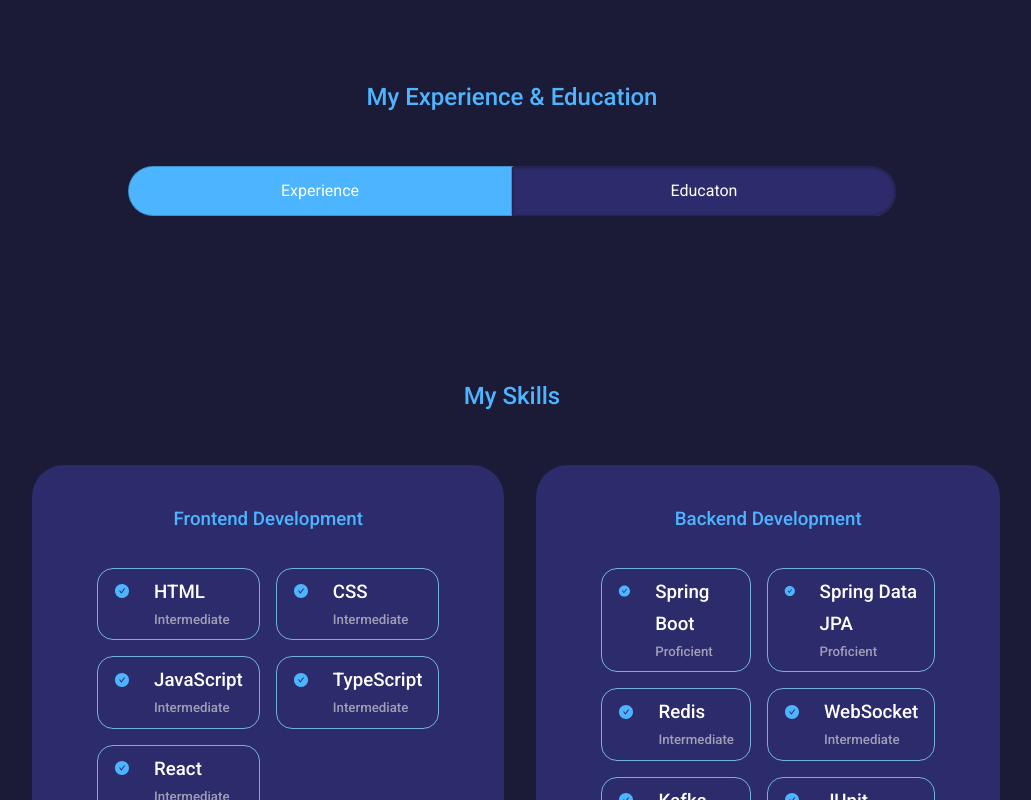
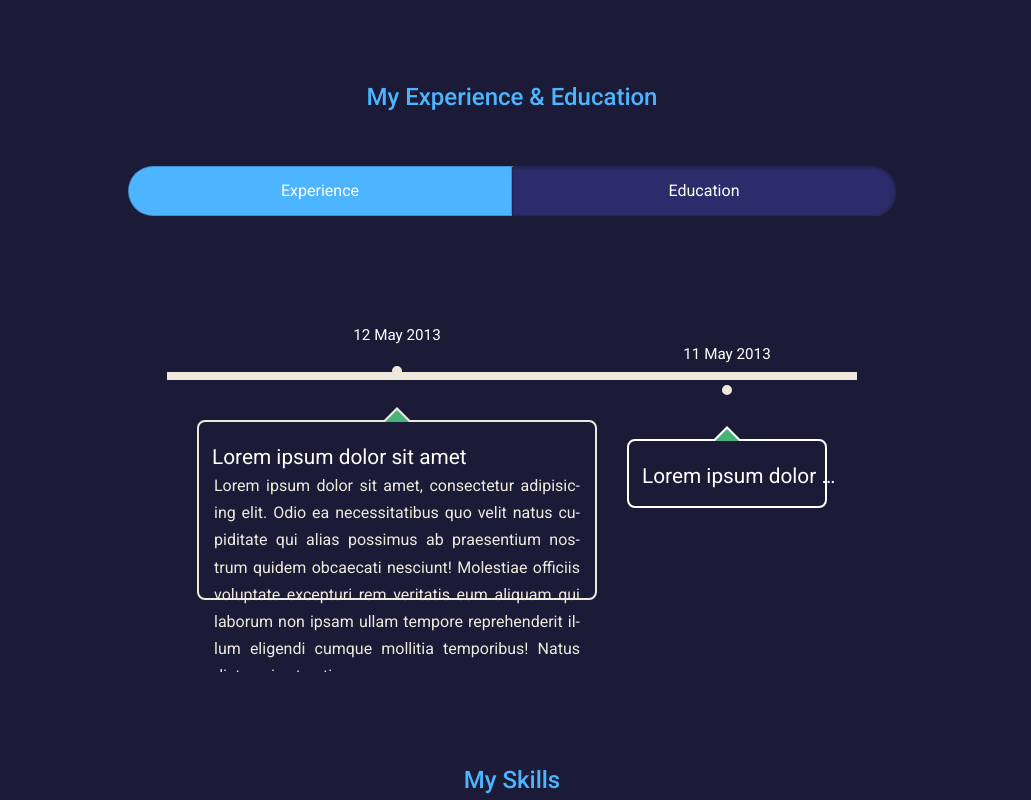
Before and after one commit to xiexixixi/yxhp, a React (Create React App) app: page / in a window 1280 px wide. Shown: the part 1633-2433 px from the top of the page, without its empty margins (128-1159 px from the left). Built offline with nearby package versions, Linux system fonts and the light colour scheme.

Commit message:
add new timeline component, not finished

```diff
--- a/src/components/experience/Experience.tsx
+++ b/src/components/experience/Experience.tsx
@@ -1,6 +1,7 @@
 import React, { useState } from 'react'
 // import './toggleswitch.css'
 import { styled } from 'styled-components';
+import Timeline from './timeline/Timeline';
 
 
 
@@ -32,8 +33,9 @@ const Experience: React.FC = () => {
           checked={!isChecked}
           onChange={handleToggle}
         />
-        <label htmlFor="radio-two">Educaton</label>
+        <label htmlFor="radio-two">Education</label>
       </ToggleSwitch>
+      <Timeline/>
 
 
     </section>
--- /dev/null
+++ b/src/components/experience/timeline/Timeline.tsx
@@ -0,0 +1,202 @@
+import React from 'react'
+// import './timeline.css'
+import { styled } from 'styled-components'
+
+
+
+
+
+const TimelineComponent = styled.div`
+    display: flex;
+    justify-content: center;
+
+ #timeline {
+   list-style: none;
+   margin: 120px 0 0;
+   padding: 0;
+   border-top: 8px solid #eee9dc;
+   display: table;
+   border-spacing: 30px 0;
+    li {
+     display: table-cell;
+     .relative {
+       position: relative;
+    }
+    }
+    p {
+     margin: 0 0 15px; }
+    }
+ .date {
+   text-align: center;
+   top: -55px;
+   left: 0;
+   right: 0;
+   font-size: 0.95em;
+   line-height: 20px;
+   position: absolute; }
+
+ .circle {
+   margin: 0 auto;
+   top: -14px;
+   left: 0;
+   right: 0;
+   width: 10px;
+   height: 10px;
+   background: #48b379;
+   border: 5px solid #eee9dc;
+   border-radius: 50%;
+   display: block;
+   position: absolute; }
+
+ .content {
+   width: 200px;
+   max-height: 0;
+   margin-top: 40px;
+   vertical-align: top;
+   padding: 50px 15px 15px;
+   transition: width 0.4s linear, max-height 0.4s linear;
+   border-width: 2px;
+   border-style: solid;
+   border-radius: 0.5em;
+   position: relative; }
+   .content:before, .content:after {
+     content: "";
+     width: 0;
+     height: 0;
+     border: solid transparent;
+     position: absolute;
+     pointer-events: none;
+     bottom: 100%; }
+   .content:before {
+     border-bottom-color: inherit;
+     border-width: 15px;
+     left: 50%;
+     margin-left: -15px; }
+   .content:after {
+     border-bottom-color: #48b379;
+     border-width: 12px;
+     left: 50%;
+     margin-left: -12px; }
+   .content p {
+     max-height: 0;
+     color: transparent;
+     text-align: justify;
+     word-break: break-word;
+     hyphens: auto;
+     overflow: hidden; }
+
+ label {
+   font-size: 1.3em;
+   position: absolute;
+   z-index: 100;
+   cursor: pointer;
+   width: 200px;
+   white-space: nowrap;
+   text-overflow: ellipsis;
+   overflow: hidden;
+   display: block;
+   top: 60px;
+   left: 15px; }
+
+ .radio {
+   display: none; }
+
+ .radio:checked + .relative label {
+   cursor: auto;
+   width: 400px;
+   transition: width 0.3s linear 0.2s; }
+
+ .radio:checked + .relative .circle {
+   background: #f98262; }
+
+ .radio:checked ~ .content {
+   max-height: 180px;
+   border-color: #eee9dc;
+   width: 400px; }
+   .radio:checked ~ .content p {
+     max-height: 200px;
+     color: #eee9dc;
+     transition: color 0.3s linear 0.3s; }
+
+
+@media screen and (max-width: 767px) {
+  #timeline {
+    margin-left: 0;
+    padding-left: 0;
+    border-left: none; }
+    #timeline li {
+      margin: 50px 0; }
+  label {
+    width: 85%;
+    font-size: 1.1em;
+    white-space: nowrap;
+    text-overflow: ellipsis;
+    overflow: hidden;
+    display: block;
+    transform: translateX(18px); }
+  .content {
+    padding-top: 45px;
+    border-color: #eee9dc; }
+    .content:before, .content:after {
+      border: solid transparent;
+      bottom: 100%; }
+    .content:before {
+      border-bottom-color: inherit;
+      border-width: 17px;
+      top: -16px;
+      left: 50px;
+      margin-left: -17px; }
+    .content:after {
+      border-bottom-color: #48b379;
+      border-width: 20px;
+      top: -20px;
+      left: 50px;
+      margin-left: -20px; }
+    .content p {
+      font-size: 0.9em;
+      line-height: 1.4; }
+  .circle, .date {
+    display: none; } }
+
+`
+
+function Timeline() {
+    return (
+        <TimelineComponent>
+            <ul id='timeline'>
+                <li className='work'>
+                    <input className='radio' id='work5' name='works' type='radio' defaultChecked />
+                    <div className="relative">
+                        <label htmlFor='work5'>Lorem ipsum dolor sit amet</label>
+                        <span className='date'>12 May 2013</span>
+                        <span className='circle'></span>
+                    </div>
+                    <div className='content'>
+                        <p>
+                            Lorem ipsum dolor sit amet, consectetur adipisicing elit. Odio ea necessitatibus quo velit natus cupiditate qui alias possimus ab praesentium nostrum quidem obcaecati nesciunt! Molestiae officiis voluptate excepturi rem veritatis eum aliquam qui laborum non ipsam ullam tempore reprehenderit illum eligendi cumque mollitia temporibus! Natus dicta qui est optio rerum.
+                        </p>
+                    </div>
+                </li>
+                <li className='work'>
+                    <input className='radio' id='work4' name='works' type='radio' />
+                    <div className="relative">
+                        <label htmlFor='work4'>Lorem ipsum dolor sit amet</label>
+                        <span className='date'>11 May 2013</span>
+                        <span className='circle'></span>
+                    </div>
+                    <div className='content'>
+                        <p>
+                            Lorem ipsum dolor sit amet, consectetur adipisicing elit. Odio ea necessitatibus quo velit natus cupiditate qui alias possimus ab praesentium nostrum quidem obcaecati nesciunt! Molestiae officiis voluptate excepturi rem veritatis eum aliquam qui laborum non ipsam ullam tempore reprehenderit illum eligendi cumque mollitia temporibus! Natus dicta qui est optio rerum.
+                        </p>
+                    </div>
+                </li>
+
+            </ul>
+
+
+
+        </TimelineComponent>
+    )
+}
+
+export default Timeline
--- /dev/null
+++ b/src/components/experience/timeline/timeline.css
@@ -0,0 +1,121 @@
+/* -------------------------------------
+ * For horizontal version, set the
+ * $vertical variable to false
+ * ------------------------------------- */
+/* -------------------------------------
+ * General Style
+ * ------------------------------------- */
+ @import url(https://fonts.googleapis.com/css?family=Noto+Sans);
+
+ /* -------------------------------------
+  * timeline
+  * ------------------------------------- */
+ #timeline {
+   list-style: none;
+   margin: 120px 0 0;
+   padding: 0;
+   border-top: 8px solid #eee9dc;
+   display: table;
+   border-spacing: 30px 0; }
+   #timeline li {
+     display: table-cell; }
+    #timeline li .relative {
+       position: relative; }
+   #timeline p {
+     margin: 0 0 15px; }
+
+ .date {
+   text-align: center;
+   top: -55px;
+   left: 0;
+   right: 0;
+   font-size: 0.95em;
+   line-height: 20px;
+   position: absolute; }
+
+ .circle {
+   margin: 0 auto;
+   top: -14px;
+   left: 0;
+   right: 0;
+   width: 10px;
+   height: 10px;
+   background: #48b379;
+   border: 5px solid #eee9dc;
+   border-radius: 50%;
+   display: block;
+   position: absolute; }
+
+ .content {
+   width: 200px;
+   max-height: 0;
+   margin-top: 40px;
+   vertical-align: top;
+   padding: 50px 15px 15px;
+   transition: width 0.4s linear, max-height 0.4s linear;
+   border-width: 2px;
+   border-style: solid;
+   border-radius: 0.5em;
+   position: relative; }
+   .content:before, .content:after {
+     content: "";
+     width: 0;
+     height: 0;
+     border: solid transparent;
+     position: absolute;
+     pointer-events: none;
+     bottom: 100%; }
+   .content:before {
+     border-bottom-color: inherit;
+     border-width: 15px;
+     left: 50%;
+     margin-left: -15px; }
+   .content:after {
+     border-bottom-color: #48b379;
+     border-width: 12px;
+     left: 50%;
+     margin-left: -12px; }
+   .content p {
+     max-height: 0;
+     color: transparent;
+     text-align: justify;
+     word-break: break-word;
+     hyphens: auto;
+     overflow: hidden; }
+
+ label {
+   font-size: 1.3em;
+   position: absolute;
+   z-index: 100;
+   cursor: pointer;
+   width: 200px;
+   white-space: nowrap;
+   text-overflow: ellipsis;
+   overflow: hidden;
+   display: block;
+   top: 60px;
+   left: 15px; }
+
+ .radio {
+   display: none; }
+
+ .radio:checked + .relative label {
+   cursor: auto;
+   width: 400px;
+   transition: width 0.3s linear 0.2s; }
+
+ .radio:checked + .relative .circle {
+   background: #f98262; }
+
+ .radio:checked ~ .content {
+   max-height: 180px;
+   border-color: #eee9dc;
+   width: 400px; }
+   .radio:checked ~ .content p {
+     max-height: 200px;
+     color: #eee9dc;
+     transition: color 0.3s linear 0.3s; }
+
+ /* -------------------------------------
+  * mobile phones (vertical version only)
+  * ------------------------------------- */
--- a/src/components/header/HeaderSocials.tsx
+++ b/src/components/header/HeaderSocials.tsx
@@ -62,7 +62,7 @@ const HeaderSocials = () => {
   };
   const handleIconClick = () => {
     navigator.clipboard.writeText('WhateverU_Say').then(() => alert('wechat id has been copied to clipboard'));
-    // alert('wechat id has been copied to clip board');
+    // alert('Wechat ID has been copied to clip board');
   };
 
   return (
```
